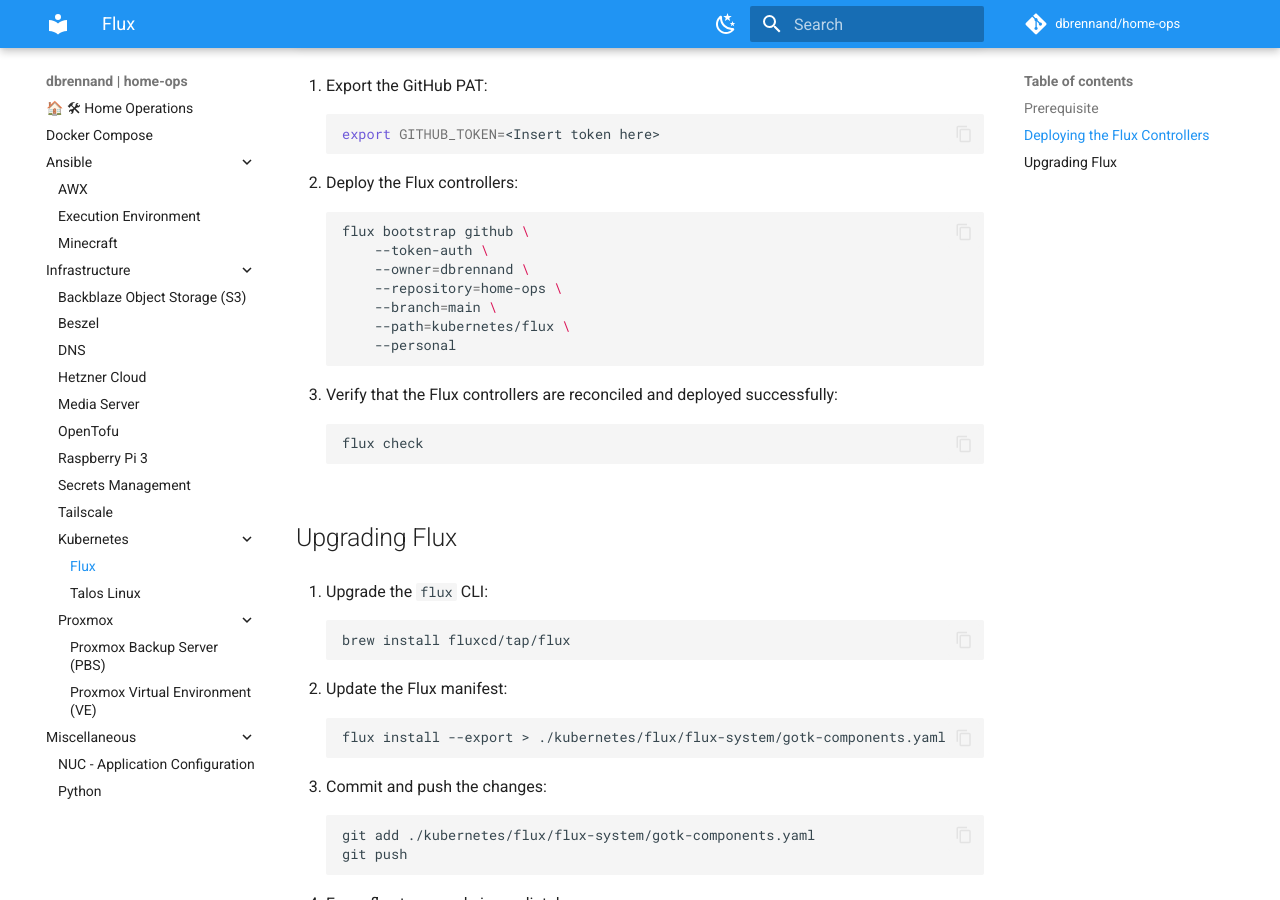
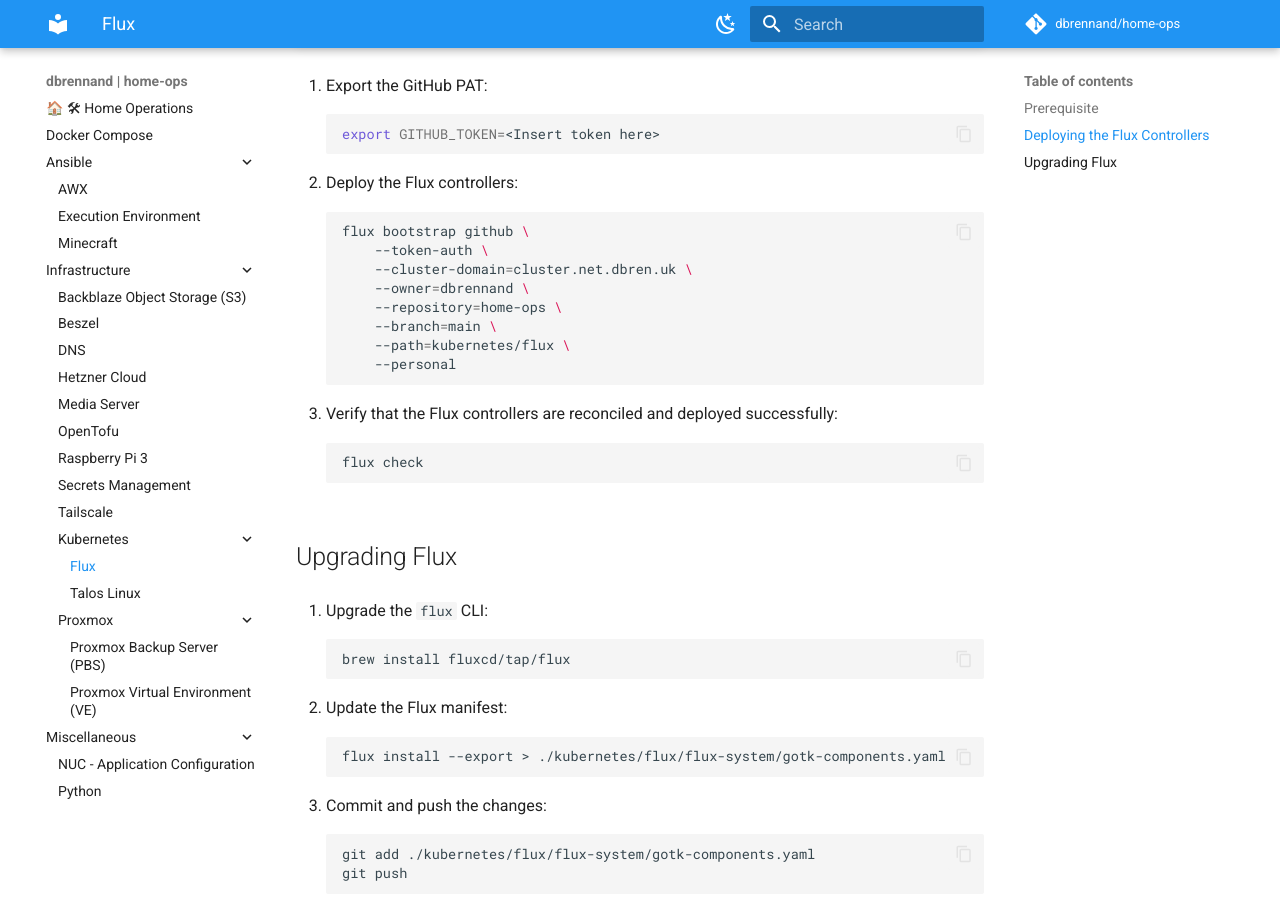
Before and after one commit to dbrennand/home-ops, an MkDocs documentation site: the page built from docs/infrastructure/kubernetes/flux.md, in a window 1280 px wide and 900 px high, scrolled down 768 px. Built offline with MkDocs 1.6.1 and Material for MkDocs 9.7.7, drawn with Linux system fonts in a browser that asks for light colours; comment, search, counter and statistics services are not loaded.

Commit message:
docs(refactor): add cluster domain

````diff
--- a/docs/infrastructure/kubernetes/flux.md
+++ b/docs/infrastructure/kubernetes/flux.md
@@ -34,6 +34,7 @@
     ```bash
     flux bootstrap github \
         --token-auth \
+        --cluster-domain=cluster.net.dbren.uk \
         --owner=dbrennand \
         --repository=home-ops \
         --branch=main \
````
